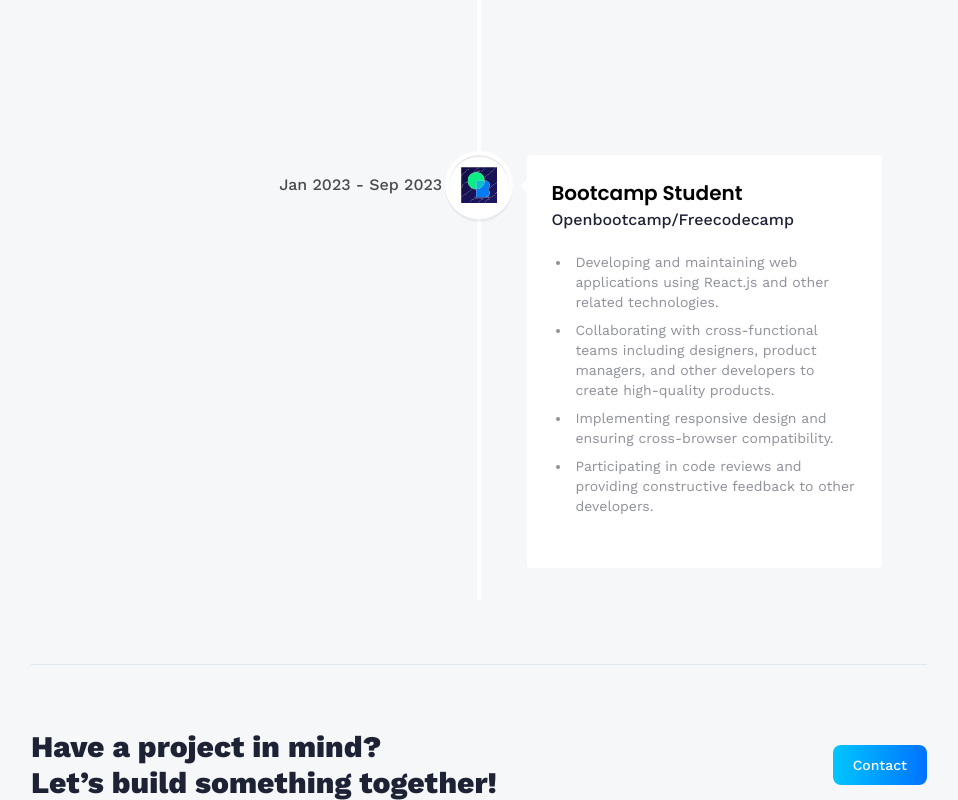
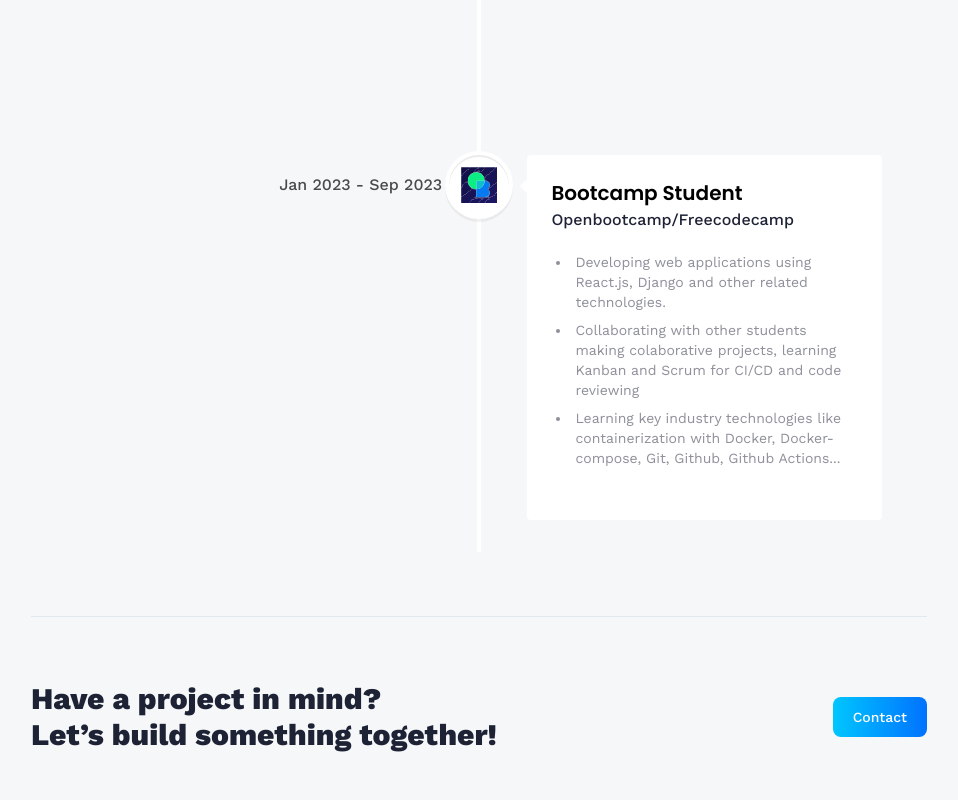
Before and after one commit to Bobovino/3D-Portfolio, a React (Vite) app: page /about in a window 1280 px wide. Shown: the part 1347-2147 px from the top of the page, without its empty margins (161-1119 px from the left). Built offline with nearby package versions, Linux system fonts and the light colour scheme; no server answers.

Commit message:
Update index.js

```diff
--- a/src/constants/index.js
+++ b/src/constants/index.js
@@ -160,10 +160,9 @@ export const experiences = [
         iconBg: "white",
         date: "Jan 2023 - Sep 2023",
         points: [
-            "Developing and maintaining web applications using React.js and other related technologies.",
-            "Collaborating with cross-functional teams including designers, product managers, and other developers to create high-quality products.",
-            "Implementing responsive design and ensuring cross-browser compatibility.",
-            "Participating in code reviews and providing constructive feedback to other developers.",
+            "Developing web applications using React.js, Django and other related technologies.",
+            "Collaborating with other students making colaborative projects, learning Kanban and Scrum for CI/CD and code reviewing",
+            "Learning key industry technologies like containerization with Docker, Docker-compose, Git, Github, Github Actions... ",
         ],
     },
     {
```
